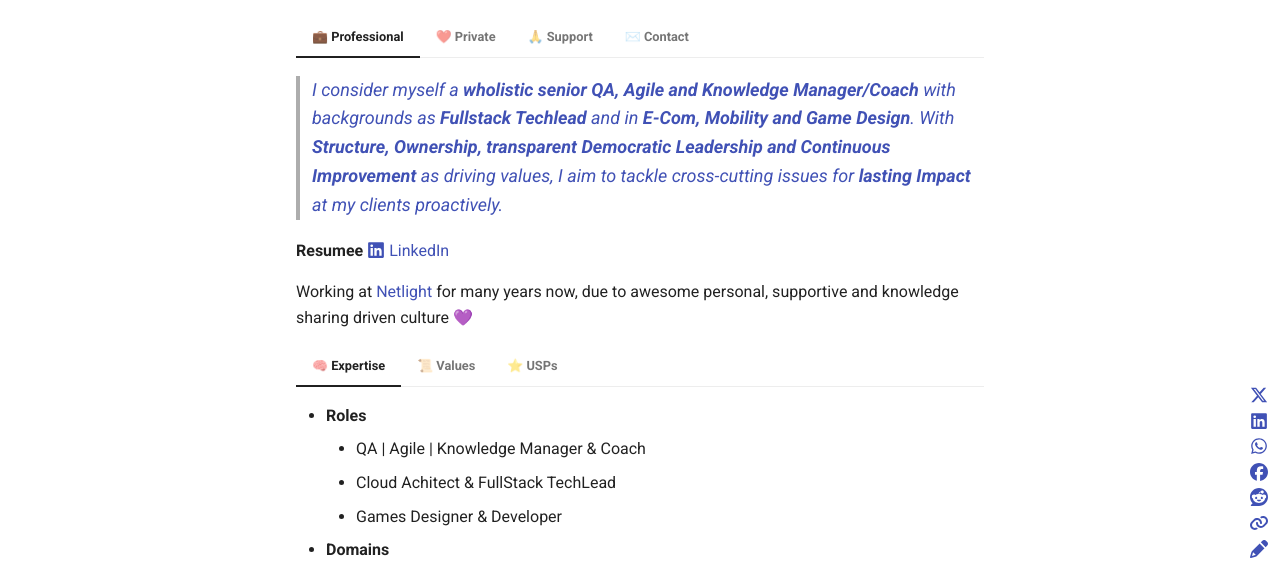
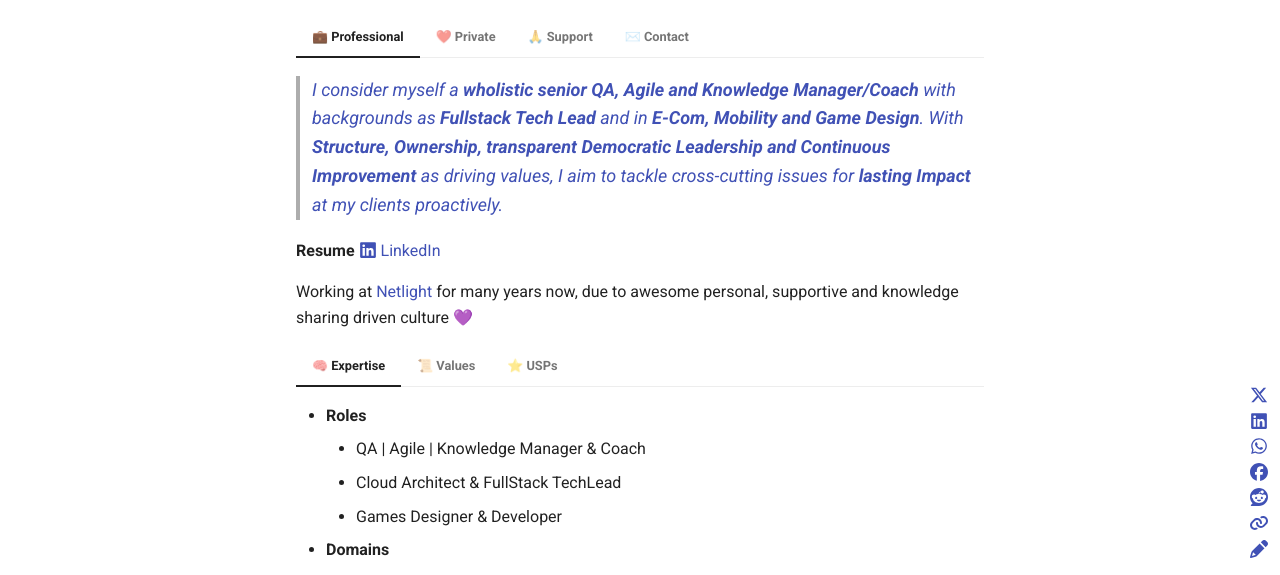
Before and after one commit to phil-m-kopp/phil-m-kopp.github.io, an MkDocs documentation site: the page built from docs/about.md, in a window 1280 px wide and 900 px high, scrolled down 513 px. Shown: the part 153-728 px from the top of the window. Built offline with MkDocs 1.6.1 and Material for MkDocs 9.7.7, drawn with Linux system fonts in a browser that asks for light colours; comment, search, counter and statistics services are not loaded.

Commit message:
Spelling

```diff
--- a/docs/about.md
+++ b/docs/about.md
@@ -19,16 +19,16 @@ hide:
 
 ===+ "💼 Professional"
 
-    > I consider myself a **wholistic senior QA, Agile and Knowledge Manager/Coach** with backgrounds as **Fullstack Techlead** and in **E-Com, Mobility and Game Design**. With **Structure, Ownership, transparent Democratic Leadership and Continuous Improvement** as driving values, I aim to tackle cross-cutting issues for **lasting Impact** at my clients proactively.
+    > I consider myself a **wholistic senior QA, Agile and Knowledge Manager/Coach** with backgrounds as **Fullstack Tech Lead** and in **E-Com, Mobility and Game Design**. With **Structure, Ownership, transparent Democratic Leadership and Continuous Improvement** as driving values, I aim to tackle cross-cutting issues for **lasting Impact** at my clients proactively.
 
-    **Resumee** [:fontawesome-brands-linkedin: LinkedIn](https://www.linkedin.com/in/philipp-kopp-5b23a912a/)
+    **Resume** [:fontawesome-brands-linkedin: LinkedIn](https://www.linkedin.com/in/philipp-kopp-5b23a912a/)
 
     Working at [Netlight](https://www.netlight.com/) for many years now, due to awesome personal, supportive and knowledge sharing driven culture 💜
 
     === "🧠 Expertise"
         - **Roles**
             - QA | Agile | Knowledge Manager & Coach
-            - Cloud Achitect & FullStack TechLead
+            - Cloud Architect & FullStack TechLead
             - Games Designer & Developer
         - **Domains**
             - E-Commerce, particularly Checkout & Payment
@@ -106,7 +106,7 @@ hide:
         - **Board games**: owning >100 board games, only got to play about half of them so far :D
         - **Video games**
             - nowadays I enjoy the never ending technical and broad artistic challenges of (2D) **video game creation** with [Godot](https://godotengine.org/) often more than actually playing games
-            - as **great inspiration for my game-dev journey** I want to mention [Cave Story](https://www.cavestory.org/) - a free (🤯) 2D metroidvania made solo by the dev "Pixel" and IMO all around a masterpiece in every category from art style over music to story and gameplay
+            - as **great inspiration for my game-dev journey** I want to mention [Cave Story](https://www.cavestory.org/) - a free (🤯) 2D Metroidvania made solo by the dev "Pixel" and IMO all around a masterpiece in every category from art style over music to story and gameplay
             - I still like to play old games e.g. from [myabandonware.com](https://www.myabandonware.com/) or newer **retro and/or indie** games for the nostalgic feeling and inspiration
         - **Park games**: from Badminton or Speedball, over Frisbee to Kubb or Mölkky
         - **Escape games**: IRL or as board games
```
Also changed, not shown: other parts of docs/about.md (+17 -17 lines), includes/glossary.md (+1 -0 lines).
